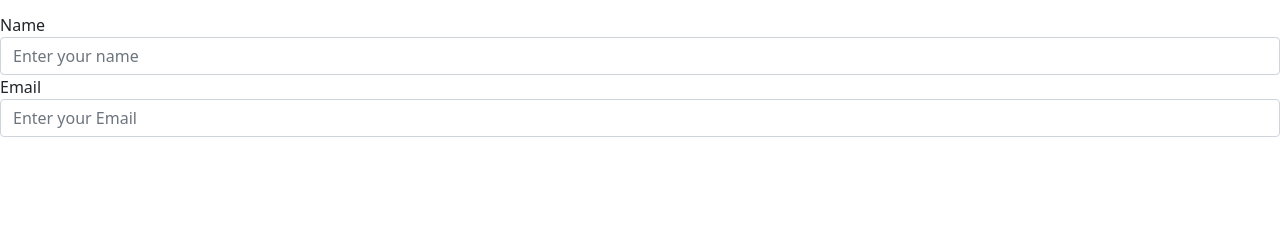
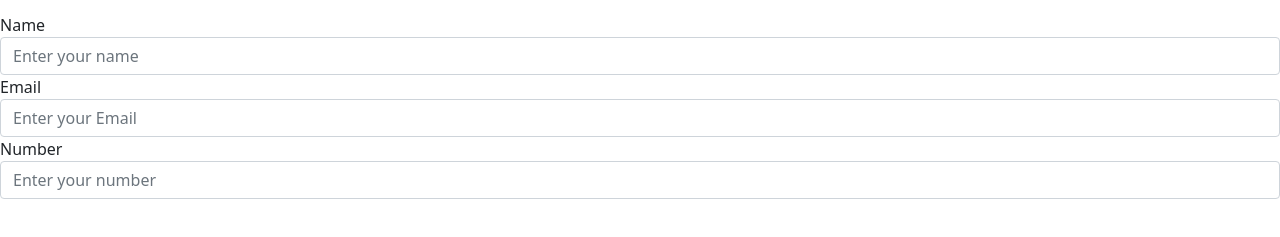
Before and after one commit to olavocarvalho/microverse-pair-1, a plain HTML site: page index.html in a window 1280 px wide. Shown: the part 83-320 px from the top of the page. Drawn offline with nearby package versions, Linux system fonts and the light colour scheme.

Commit message:
Story 6 and 7

```diff
--- a/index.html
+++ b/index.html
@@ -38,6 +38,19 @@
           required
         />
       </div>
+      <div class="form-group">
+        <label id="number-label" for="number">Number</label>
+        <input
+          type="number"
+          min="0"
+          max="10"
+          name="number"
+          id="number"
+          class="form-control"
+          placeholder="Enter your number"
+          required
+        />
+      </div>
     </form>
 
     <script  src="js/index.js"></script>
```
